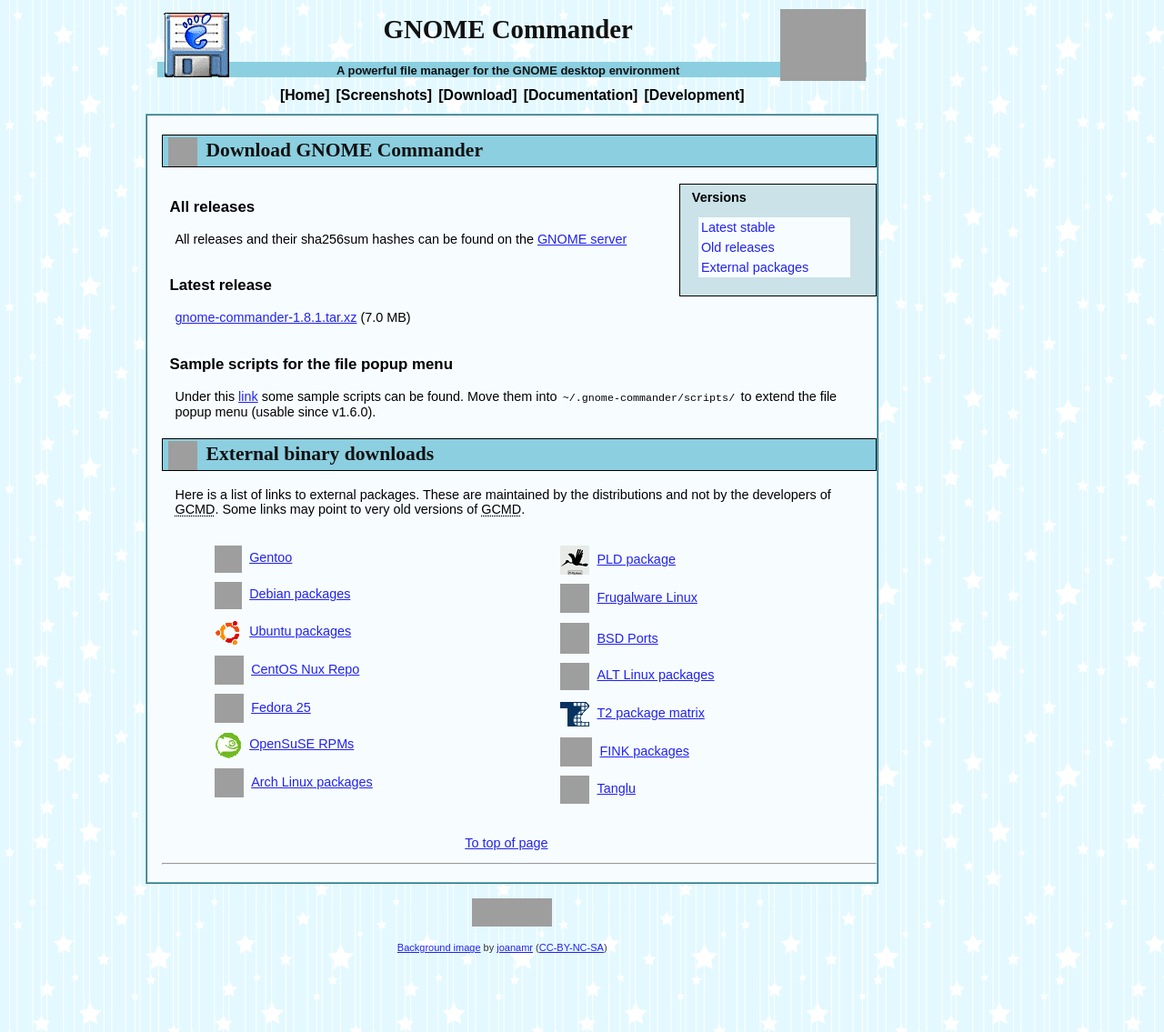
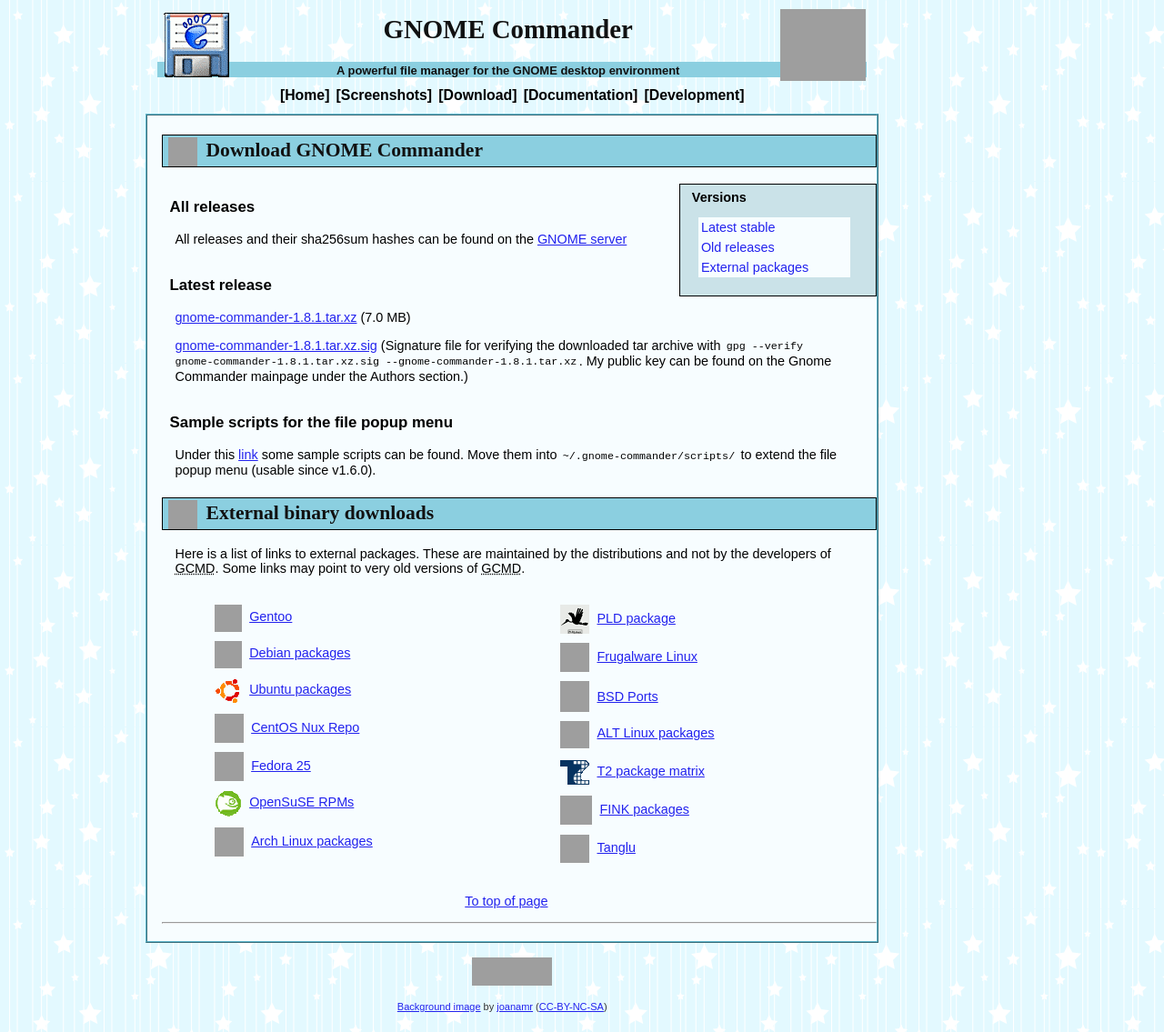
Before and after one commit to gcmd/gcmd.github.io, a Jekyll site: the page download.html, which Jekyll copies as it is, in a window 1280 px wide, cut to the strip 0-1135 px from the top of the page. Shown: the whole strip at 91% size. Built offline with Jekyll 4.4.1, drawn with Linux system fonts in a browser that asks for light colours; grey boxes are pictures that could not be loaded.

Commit message:
Adds signature file for 1.8.1 release

```diff
--- a/download.html
+++ b/download.html
@@ -44,6 +44,10 @@
 <h3><a name="latest">Latest release</a></h3>
 
 <p><a href="https://download.gnome.org/sources/gnome-commander/1.8/gnome-commander-1.8.1.tar.xz">gnome-commander-1.8.1.tar.xz</a> (7.0 MB)</p>
+<p><a href="signatures/gnome-commander-1.8.1.tar.xz.sig">gnome-commander-1.8.1.tar.xz.sig</a>
+  (Signature file for verifying the downloaded tar archive with
+  <code>gpg --verify gnome-commander-1.8.1.tar.xz.sig --gnome-commander-1.8.1.tar.xz</code>.
+  My public key can be found on the Gnome Commander mainpage under the Authors section.)</p>
 
 <h3><a name="Sample scripts">Sample scripts for the file popup menu</a></h3>
 
```
Also changed, not shown: 1 other file.
